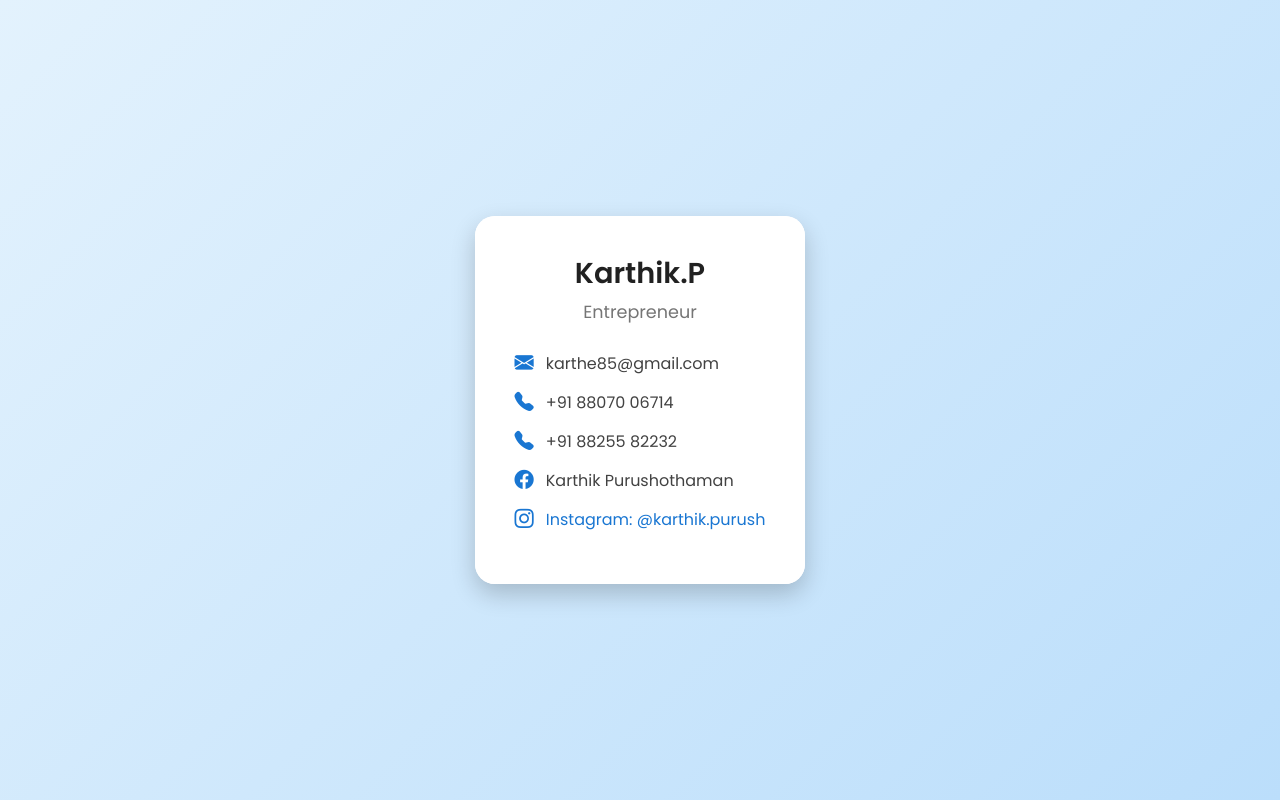
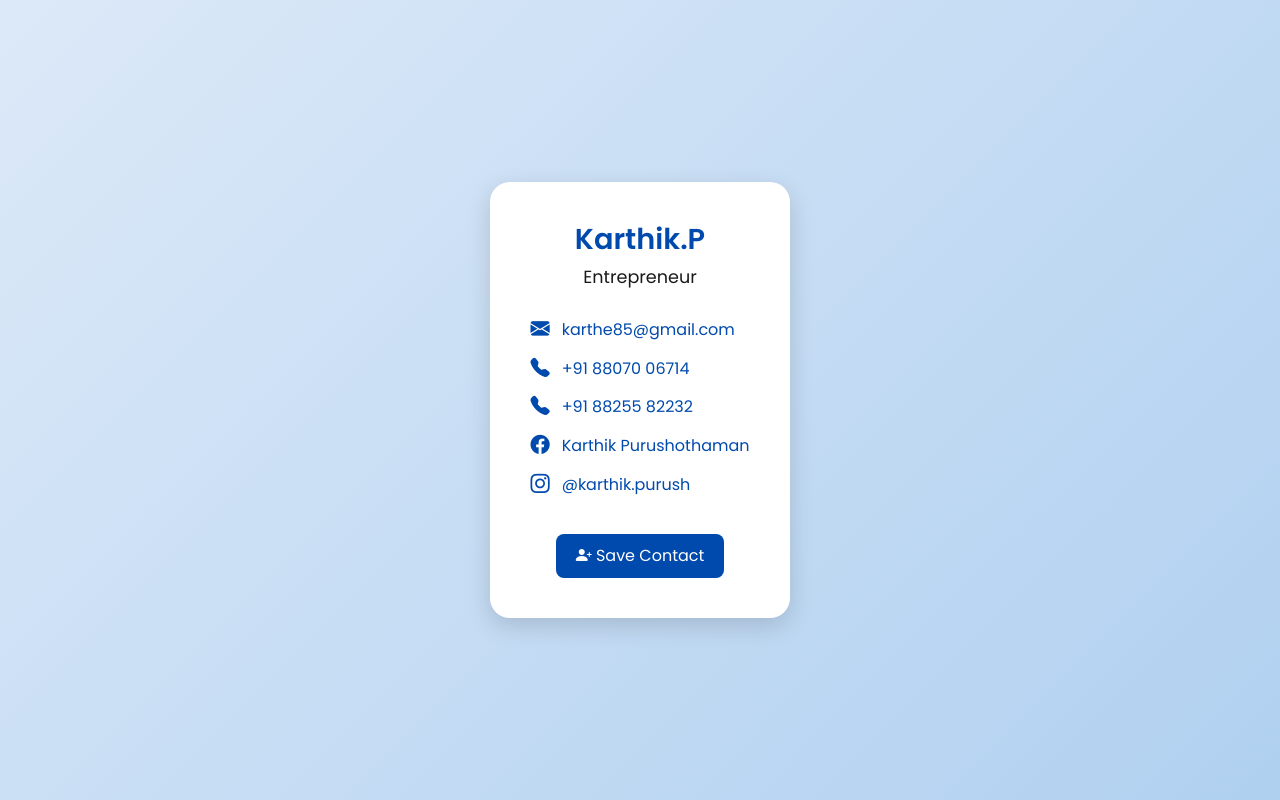
Before and after one commit to lokeshkumara2106/karthik-profile, a plain HTML site: page index.html in a window 1280 px wide. Drawn offline with nearby package versions, Linux system fonts and the light colour scheme.

Commit message:
Update index.html

```diff
--- a/index.html
+++ b/index.html
@@ -17,51 +17,43 @@
   <style>
     body {
       font-family: 'Poppins', sans-serif;
-      background: linear-gradient(135deg, #e3f2fd, #bbdefb);
+      background: linear-gradient(135deg, #dce9f8, #b0d0f0);
       height: 100vh;
       display: flex;
       justify-content: center;
       align-items: center;
+      color: #000;
     }
 
     .card {
       border: none;
       border-radius: 20px;
-      box-shadow: 0 10px 25px rgba(0, 0, 0, 0.2);
+      box-shadow: 0 8px 25px rgba(0, 0, 0, 0.15);
       transition: all 0.3s ease-in-out;
       max-width: 420px;
+      background: #ffffff;
     }
 
     .card:hover {
-      transform: translateY(-5px);
-      box-shadow: 0 15px 35px rgba(0, 0, 0, 0.3);
+      transform: translateY(-6px);
+      box-shadow: 0 15px 35px rgba(0, 0, 0, 0.25);
     }
 
     .card-body {
       text-align: center;
       padding: 40px;
-      background: #fff;
       border-radius: 20px;
-    }
-
-    .profile-img {
-      width: 100px;
-      height: 100px;
-      border-radius: 50%;
-      object-fit: cover;
-      margin-bottom: 20px;
-      border: 3px solid #2196f3;
     }
 
     .name {
       font-size: 1.8rem;
       font-weight: 600;
-      color: #212121;
+      color: #004aad;
     }
 
     .title {
       font-size: 1.1rem;
-      color: #757575;
+      color: #1a1a1a;
       margin-bottom: 25px;
     }
 
@@ -72,27 +64,44 @@
 
     .info p {
       margin: 10px 0;
-      color: #424242;
+      color: #000;
       font-size: 1rem;
       display: flex;
       align-items: center;
     }
 
     .info i {
-      color: #1976d2;
+      color: #004aad;
       margin-right: 12px;
       font-size: 1.2rem;
     }
 
-    .social a {
+    a {
+      color: #004aad;
       text-decoration: none;
-      color: #1976d2;
-      font-weight: 500;
       transition: color 0.3s;
     }
 
-    .social a:hover {
-      color: #0d47a1;
+    a:hover {
+      color: #002e70;
+      text-decoration: underline;
+    }
+
+    .save-contact {
+      display: inline-block;
+      margin-top: 25px;
+      background-color: #004aad;
+      color: #fff;
+      padding: 10px 20px;
+      border-radius: 8px;
+      text-decoration: none;
+      font-weight: 500;
+      transition: background 0.3s, transform 0.2s;
+    }
+
+    .save-contact:hover {
+      background-color: #004aad;
+      transform: scale(1.05);
     }
   </style>
 </head>
@@ -100,28 +109,24 @@
 
   <div class="card">
     <div class="card-body">
-      <!-- Optional Profile Image -->
-      <!-- <img src="profile.jpg" alt="Karthik.P" class="profile-img"> -->
-
       <h2 class="name">Karthik.P</h2>
       <p class="title">Entrepreneur</p>
 
       <div class="info">
-        <p><i class="bi bi-envelope-fill"></i> karthe85@gmail.com</p>
-        <p><i class="bi bi-telephone-fill"></i> +91 88070 06714</p>
-        <p><i class="bi bi-telephone-fill"></i> +91 88255 82232</p>
-        <p><i class="bi bi-facebook"></i> Karthik Purushothaman</p>
-        <p class="social">
-          <i class="bi bi-instagram"></i>
-          <a href="https://www.instagram.com/karthik.purush/" target="_blank">
-            Instagram: @karthik.purush
-          </a>
-        </p>
+        <p><i class="bi bi-envelope-fill"></i> <a href="mailto:karthe85@gmail.com">karthe85@gmail.com</a></p>
+        <p><i class="bi bi-telephone-fill"></i> <a href="tel:+918807006714">+91 88070 06714</a></p>
+        <p><i class="bi bi-telephone-fill"></i> <a href="tel:+918825582232">+91 88255 82232</a></p>
+        <p><i class="bi bi-facebook"></i> <a href="https://www.facebook.com/karthik.purushothaman" target="_blank">Karthik Purushothaman</a></p>
+        <p><i class="bi bi-instagram"></i> <a href="https://www.instagram.com/karthik.purush/" target="_blank">@karthik.purush</a></p>
       </div>
+
+      <!-- Save Contact Button -->
+      <a href="karthik.vcf" class="save-contact" download>
+        <i class="bi bi-person-plus-fill"></i> Save Contact
+      </a>
     </div>
   </div>
 
-  <!-- Bootstrap JS -->
   <script src="https://cdn.jsdelivr.net/npm/bootstrap@5.3.3/dist/js/bootstrap.bundle.min.js"></script>
 </body>
 </html>
```
